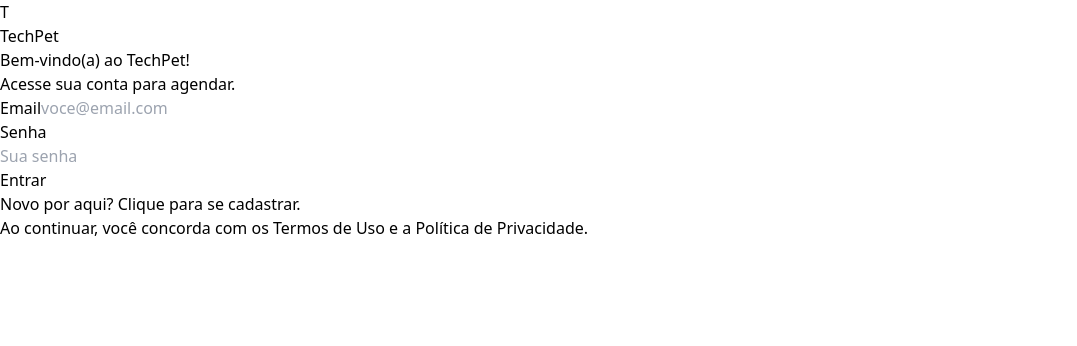
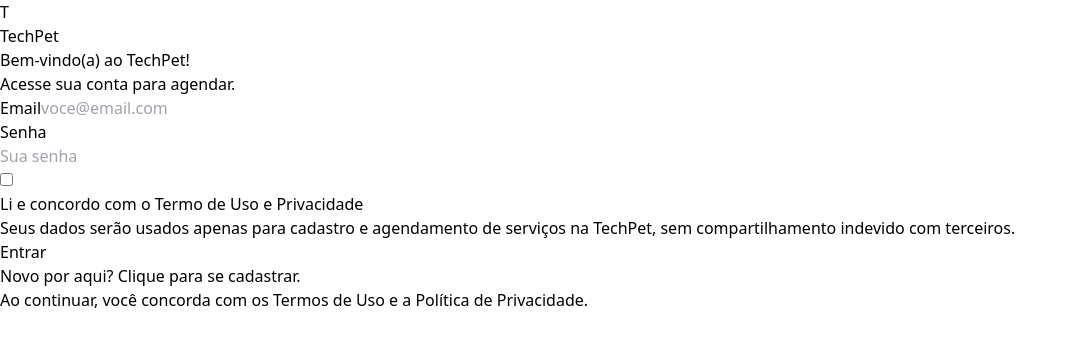
Before and after one commit to Victor-Sarti/TechPet-FrontEnd, a React (Vite) app: page /login in a window 1280 px wide. Shown: the top 346 px of the page, without its empty margins (0-1077 px from the left). Built offline with nearby package versions, Linux system fonts and the light colour scheme.

Commit message:
add check box termo de privacidade

```diff
--- a/src/pages/Login.tsx
+++ b/src/pages/Login.tsx
@@ -82,6 +82,26 @@
               />
             </div>
 
+            <div className="flex items-start">
+              <div className="flex items-center h-5">
+                <input
+                  id="terms"
+                  name="terms"
+                  type="checkbox"
+                  required
+                  className="h-4 w-4 rounded border-slate-300 text-teal-600 focus:ring-teal-500"
+                />
+              </div>
+              <div className="ml-3 text-sm">
+                <label htmlFor="terms" className="font-medium text-slate-700">
+                  Li e concordo com o <span className="font-semibold text-teal-700">Termo de Uso e Privacidade</span>
+                </label>
+                <p className="text-slate-500 text-xs mt-1">
+                  Seus dados serão usados apenas para cadastro e agendamento de serviços na TechPet, sem compartilhamento indevido com terceiros.
+                </p>
+              </div>
+            </div>
+
             <button
               type="submit"
               disabled={loading}
```
